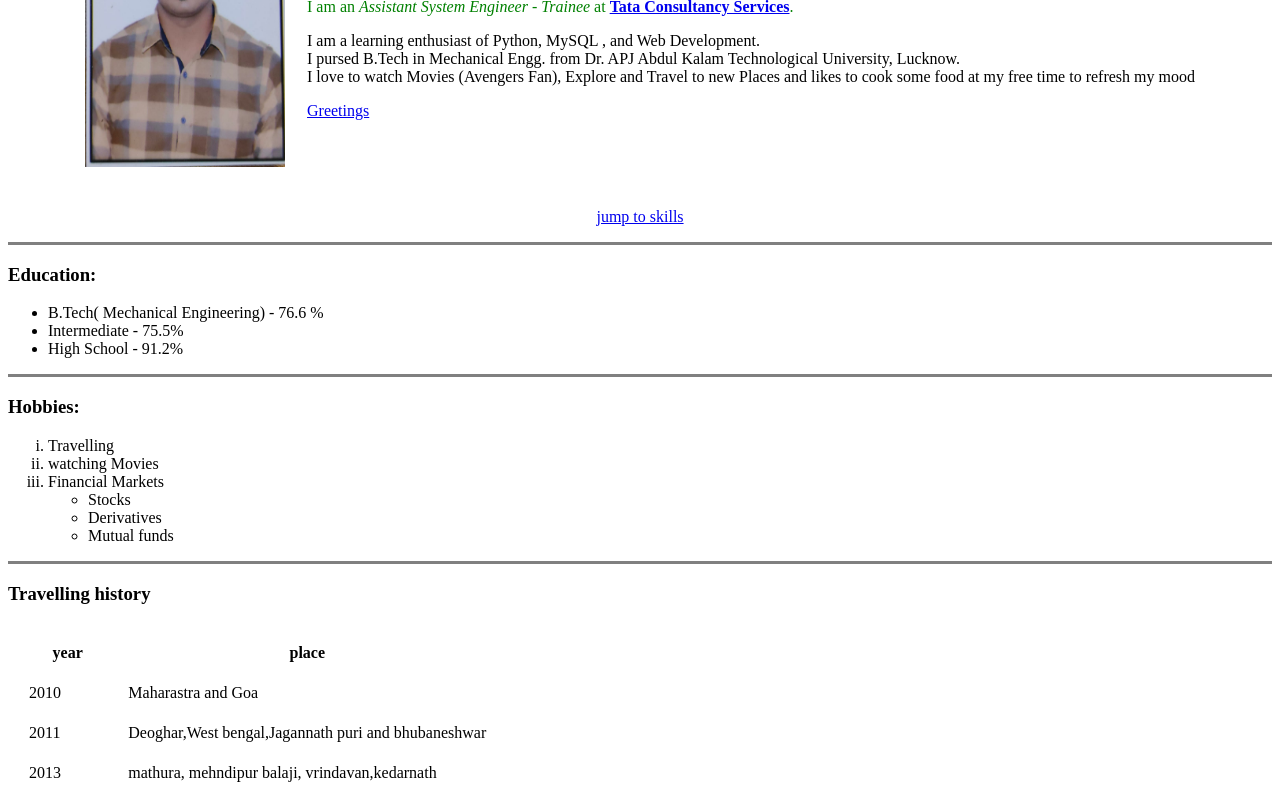
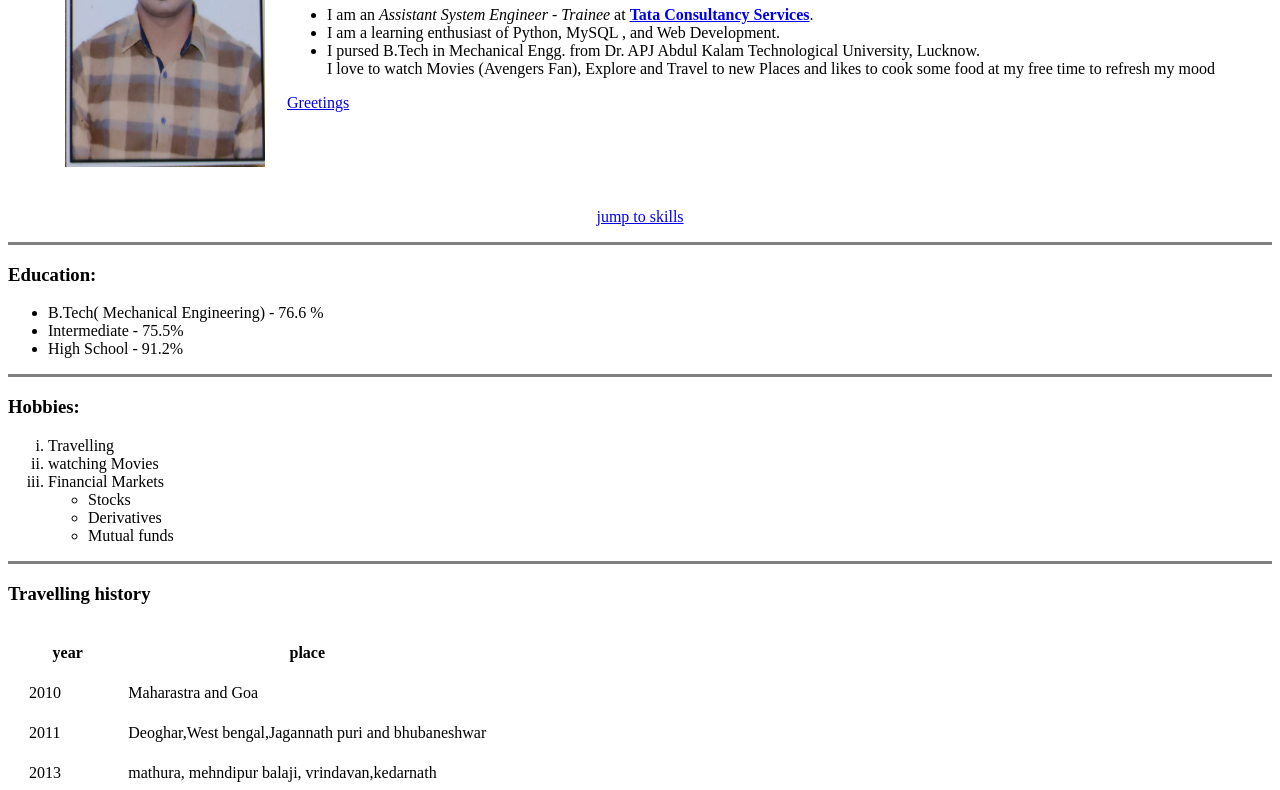
Before and after one commit to utsan22/cv, a plain HTML site: page index.html in a window 1280 px wide. Shown: the part 162-952 px from the top of the page. Drawn offline with Linux system fonts and the light colour scheme.

Commit message:
Update index.html

```diff
--- a/index.html
+++ b/index.html
@@ -16,9 +16,12 @@
            <a href="images/utkarsh.jpeg" target="_blank"><img src="images/utkarsh.jpeg" alt="utkarsh profile picture" width='200' height='300'></a>
           </td>
           <td><h1 style='color:tomato'>Utkarsh Sangal</h1>
-          <p style='color:green'>I am an <em>Assistant System Engineer - Trainee</em> at <strong><a href="https://www.tcs.com/" target="_blank">Tata Consultancy Services</a></strong>.</p>
-          <p>I am a learning enthusiast of Python, MySQL , and Web Development.<br>I pursed B.Tech in Mechanical Engg. from Dr. APJ Abdul Kalam Technological University, Lucknow.<br>I love to watch Movies (Avengers Fan), Explore and Travel to new Places and likes to cook some food at my free time to refresh my mood</p>
-          <a href="javascript:alert('welcome to my world peoples, hope you have a great day')">Greetings</a></td>
+            <ul>
+            <li>I am an <em>Assistant System Engineer - Trainee</em> at <strong><a href="https://www.tcs.com/" target="_blank">Tata Consultancy Services</a></strong>.</li>
+            <li>I am a learning enthusiast of Python, MySQL , and Web Development.</li>
+            <li>I pursed B.Tech in Mechanical Engg. from Dr. APJ Abdul Kalam Technological University, Lucknow.<br>I love to watch Movies (Avengers Fan), Explore and Travel to new Places and likes to cook some food at my free time to refresh my mood</li>
+          </ul>
+           <a href="javascript:alert('welcome to my world peoples, hope you have a great day')">Greetings</a></td>
         </tr>
       </table>
       <p><a href="#Skills">jump to skills</a></p>
```
